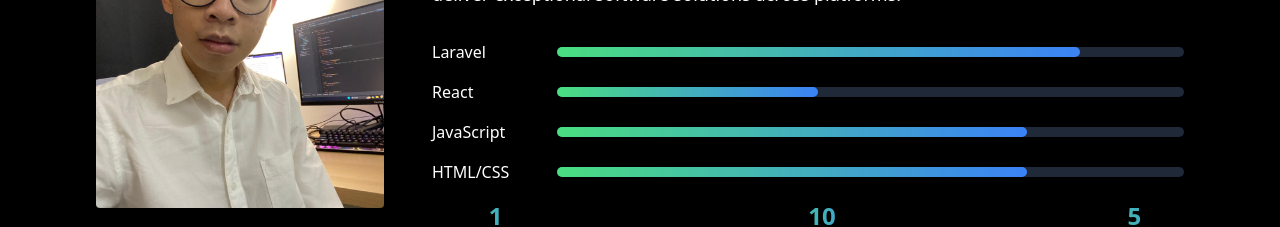
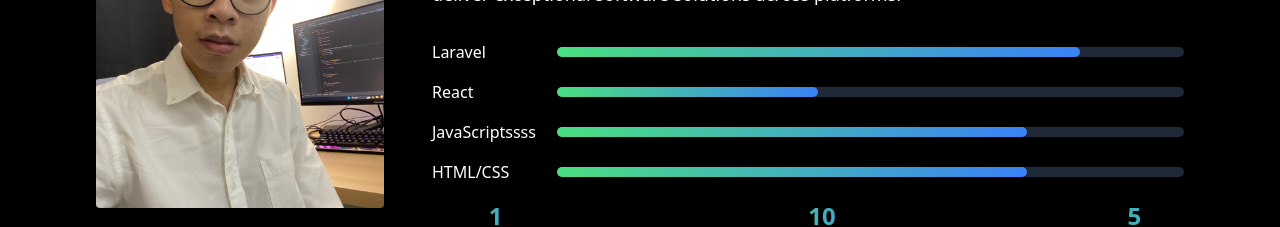
Before and after one commit to crosswind19/portfolio, a React (Vite) app: page / in a window 1280 px wide. Shown: the part 860-1087 px from the top of the page. Built offline with nearby package versions, Linux system fonts and the light colour scheme.

Commit message:
Update About.jsx

```diff
--- a/src/components/About.jsx
+++ b/src/components/About.jsx
@@ -33,7 +33,7 @@
           </div>
 
           <div className='flex items-center'>
-            <label htmlFor="javascript" className='w-2/12'>JavaScript</label>
+            <label htmlFor="javascript" className='w-2/12'>JavaScriptssss</label>
             <div className='grow bg-gray-800 rounded-full h-2.5'>
               <div className='bg-gradient-to-r from-green-400 to-blue-500 h-2.5 rounded-full w-9/12'></div>
             </div>
```
